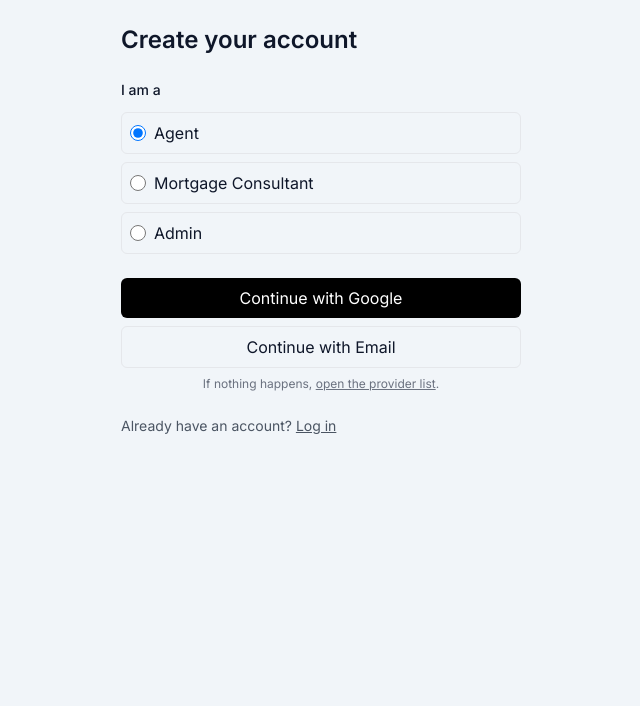
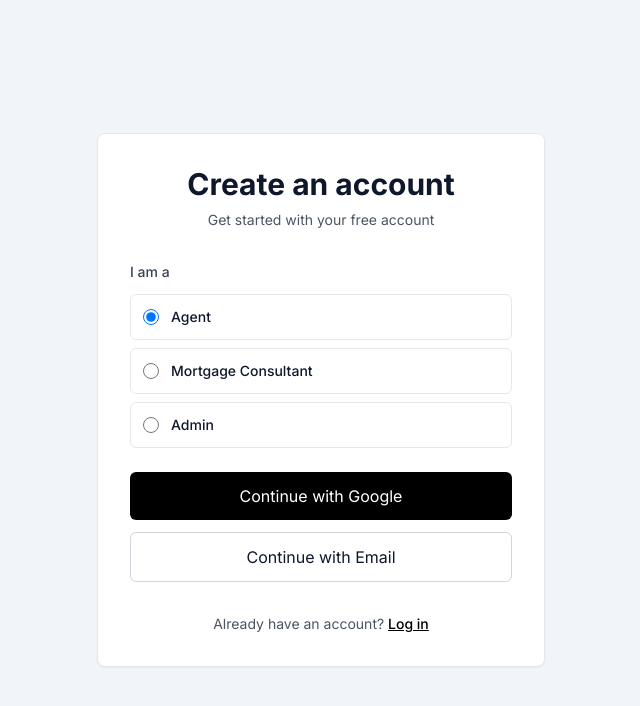
Before and after one commit to loganlgraham/referralcrm, a Next.js app: page /signup in a window 1280 px wide. Shown: the top 706 px of the page, without its empty margins (319-959 px from the left). Built offline with nearby package versions, Linux system fonts and the light colour scheme.

Commit message:
overhaul\

```diff
--- a/src/app/(auth)/login/page.tsx
+++ b/src/app/(auth)/login/page.tsx
@@ -1,46 +1,57 @@
 'use client';
+
+export const dynamic = 'force-dynamic';
 
 import { signIn } from 'next-auth/react';
 import Link from 'next/link';
-import { useCallback } from 'react';
+import { useState } from 'react';
 
 export default function LoginPage() {
-  const handleGoogle = useCallback(async () => {
-    try {
-      const res = await signIn('google', { callbackUrl: '/' });
-      if (res?.error) console.error(res.error);
-    } catch (e) {
-      console.error(e);
-      window.location.href = '/api/auth/signin/google';
-    }
-  }, []);
+  const [loading, setLoading] = useState(false);
 
-  const handleEmail = useCallback(async () => {
-    try {
-      // Without an email value, NextAuth will show its email form
-      const res = await signIn('email');
-      if (res?.error) console.error(res.error);
-    } catch (e) {
-      console.error(e);
-      window.location.href = '/api/auth/signin/email';
-    }
-  }, []);
+  const handleGoogle = async () => {
+    setLoading(true);
+    await signIn('google', { callbackUrl: '/', redirect: true });
+  };
+
+  const handleEmail = async () => {
+    setLoading(true);
+    await signIn('email', { callbackUrl: '/', redirect: true });
+  };
 
   return (
-    <div className="mx-auto max-w-md p-6 space-y-4">
-      <h1 className="text-2xl font-semibold text-center">Log in</h1>
-      <button className="w-full rounded-md bg-black text-white py-2" onClick={handleGoogle}>
-        Sign in with Google
-      </button>
-      <button className="w-full rounded-md border py-2" onClick={handleEmail}>
-        Sign in with Email
-      </button>
-      <p className="text-xs text-center text-gray-500">
-        If nothing happens, <a className="underline" href="/api/auth/signin">open the provider list</a>.
-      </p>
-      <p className="text-sm text-gray-600 text-center mt-2">
-        New here? <Link className="underline" href="/signup">Create an account</Link>
-      </p>
+    <div className="flex min-h-screen items-center justify-center">
+      <div className="w-full max-w-md space-y-8 rounded-lg border bg-white p-8 shadow-sm">
+        <div className="text-center">
+          <h1 className="text-3xl font-bold">Welcome back</h1>
+          <p className="mt-2 text-sm text-gray-600">Sign in to your account</p>
+        </div>
+
+        <div className="space-y-3">
+          <button
+            onClick={handleGoogle}
+            disabled={loading}
+            className="w-full rounded-md bg-black px-4 py-3 text-white hover:bg-gray-800 disabled:opacity-50"
+          >
+            {loading ? 'Loading...' : 'Continue with Google'}
+          </button>
+
+          <button
+            onClick={handleEmail}
+            disabled={loading}
+            className="w-full rounded-md border border-gray-300 px-4 py-3 hover:bg-gray-50 disabled:opacity-50"
+          >
+            {loading ? 'Loading...' : 'Continue with Email'}
+          </button>
+        </div>
+
+        <p className="text-center text-sm text-gray-600">
+          Don't have an account?{' '}
+          <Link href="/signup" className="font-medium text-black underline">
+            Sign up
+          </Link>
+        </p>
+      </div>
     </div>
   );
 }
--- a/src/app/signup/page.tsx
+++ b/src/app/signup/page.tsx
@@ -1,6 +1,8 @@
 'use client';
 
-import { useState, useCallback } from 'react';
+export const dynamic = 'force-dynamic';
+
+import { useState } from 'react';
 import { signIn } from 'next-auth/react';
 import Link from 'next/link';
 
@@ -8,69 +10,81 @@ type Role = 'agent' | 'mortgage-consultant' | 'admin';
 
 export default function SignupPage() {
   const [role, setRole] = useState<Role>('agent');
+  const [loading, setLoading] = useState(false);
+
   const callbackUrl = `/onboarding?role=${encodeURIComponent(role)}`;
 
-  const handleGoogle = useCallback(async () => {
-    try {
-      const res = await signIn('google', { callbackUrl });
-      if (res?.error) console.error(res.error);
-    } catch (e) {
-      console.error(e);
-      window.location.href = `/api/auth/signin/google?callbackUrl=${encodeURIComponent(callbackUrl)}`;
-    }
-  }, [callbackUrl]);
+  const handleGoogle = async () => {
+    setLoading(true);
+    await signIn('google', { callbackUrl, redirect: true });
+  };
 
-  const handleEmail = useCallback(async () => {
-    try {
-      const res = await signIn('email', { callbackUrl });
-      if (res?.error) console.error(res.error);
-    } catch (e) {
-      console.error(e);
-      window.location.href = `/api/auth/signin/email?callbackUrl=${encodeURIComponent(callbackUrl)}`;
-    }
-  }, [callbackUrl]);
+  const handleEmail = async () => {
+    setLoading(true);
+    await signIn('email', { callbackUrl, redirect: true });
+  };
 
   return (
-    <div className="mx-auto max-w-md p-6 space-y-6">
-      <h1 className="text-2xl font-semibold">Create your account</h1>
+    <div className="flex min-h-screen items-center justify-center">
+      <div className="w-full max-w-md space-y-8 rounded-lg border bg-white p-8 shadow-sm">
+        <div className="text-center">
+          <h1 className="text-3xl font-bold">Create an account</h1>
+          <p className="mt-2 text-sm text-gray-600">Get started with your free account</p>
+        </div>
 
-      <div className="space-y-3">
-        <label className="block text-sm font-medium">I am a</label>
-        <div className="grid grid-cols-1 gap-2">
+        <div className="space-y-4">
+          <div>
+            <label className="block text-sm font-medium text-gray-700 mb-3">I am a</label>
+            <div className="space-y-2">
               {[
                 { v: 'agent', label: 'Agent' },
                 { v: 'mortgage-consultant', label: 'Mortgage Consultant' },
                 { v: 'admin', label: 'Admin' },
               ].map((r) => (
-            <label key={r.v} className="flex items-center gap-2 cursor-pointer border rounded-md p-2">
+                <label
+                  key={r.v}
+                  className="flex items-center gap-3 cursor-pointer rounded-md border p-3 hover:bg-gray-50 transition-colors"
+                >
                   <input
                     type="radio"
                     name="role"
-                className="h-4 w-4"
+                    value={r.v}
                     checked={role === (r.v as Role)}
                     onChange={() => setRole(r.v as Role)}
+                    className="h-4 w-4"
                   />
-              <span>{r.label}</span>
+                  <span className="text-sm font-medium">{r.label}</span>
                 </label>
               ))}
             </div>
           </div>
 
-      <div className="space-y-2">
-        <button className="w-full rounded-md bg-black text-white py-2" onClick={handleGoogle}>
-          Continue with Google
+          <div className="space-y-3 pt-2">
+            <button
+              onClick={handleGoogle}
+              disabled={loading}
+              className="w-full rounded-md bg-black px-4 py-3 text-white hover:bg-gray-800 disabled:opacity-50"
+            >
+              {loading ? 'Loading...' : 'Continue with Google'}
             </button>
-        <button className="w-full rounded-md border py-2" onClick={handleEmail}>
-          Continue with Email
+
+            <button
+              onClick={handleEmail}
+              disabled={loading}
+              className="w-full rounded-md border border-gray-300 px-4 py-3 hover:bg-gray-50 disabled:opacity-50"
+            >
+              {loading ? 'Loading...' : 'Continue with Email'}
             </button>
-        <p className="text-xs text-center text-gray-500">
-          If nothing happens, <a className="underline" href={`/api/auth/signin?callbackUrl=${encodeURIComponent(callbackUrl)}`}>open the provider list</a>.
+          </div>
+        </div>
+
+        <p className="text-center text-sm text-gray-600">
+          Already have an account?{' '}
+          <Link href="/login" className="font-medium text-black underline">
+            Log in
+          </Link>
         </p>
       </div>
-
-      <p className="text-sm text-gray-600">
-        Already have an account? <Link className="underline" href="/login">Log in</Link>
-      </p>
     </div>
   );
 }
--- a/src/models/user.ts
+++ b/src/models/user.ts
@@ -1,14 +1,14 @@
-import { Schema, model, models } from 'mongoose';
+import mongoose, { Schema, models, model } from 'mongoose';
 
-const userSchema = new Schema(
+const UserSchema = new Schema(
   {
     name: String,
     email: { type: String, unique: true, required: true },
+    emailVerified: Date,
+    image: String,
     role: { type: String, enum: ['agent', 'mortgage-consultant', 'admin'], default: null },
-    org: { type: String, enum: ['AFC', 'AHA'], default: 'AFC' },
-    permissions: [{ type: String }]
   },
   { timestamps: true }
 );
 
-export const User = models.User || model('User', userSchema);
+export const User = models.User || model('User', UserSchema);
```
Also changed, not shown: src/app/onboarding/page.tsx (+62 -40 lines). Lines whose indentation alone changed are shown as unchanged.
